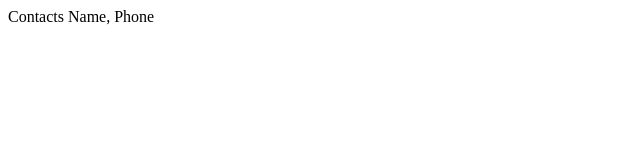
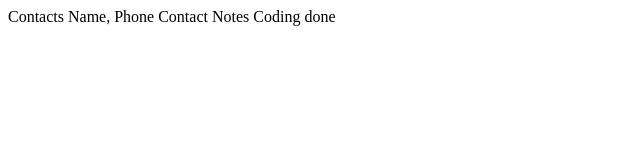
Before and after one commit to rukmanapatel/com.bread.demo, a plain HTML site: page WebContent/Contacts.html in a window 1280 px wide. Shown: the whole page, without its empty margins (0-640 px from the left). Drawn offline with Linux system fonts and the light colour scheme.

Commit message:
Complet coding

```diff
--- a/WebContent/Contacts.html
+++ b/WebContent/Contacts.html
@@ -7,5 +7,8 @@
 <body>
 Contacts
 Name, Phone
+
+Contact Notes
+Coding done
 </body>
 </html>
```
